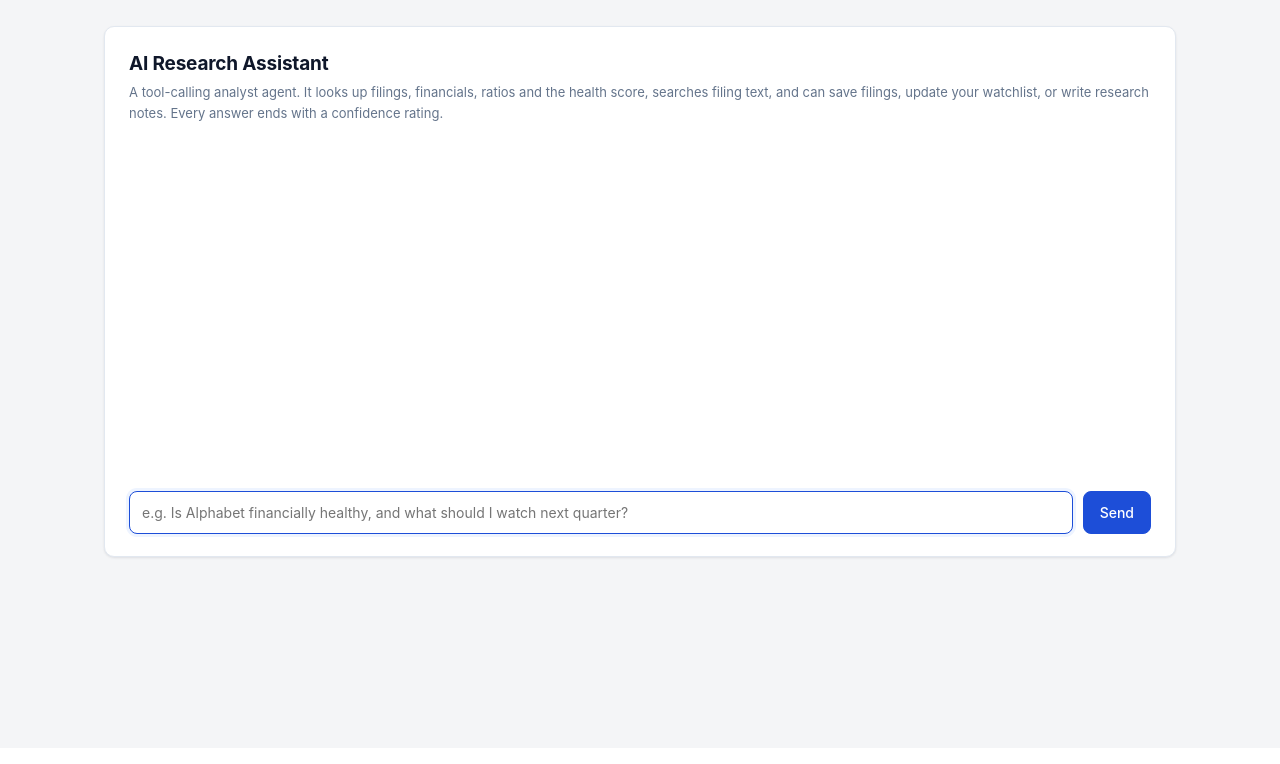
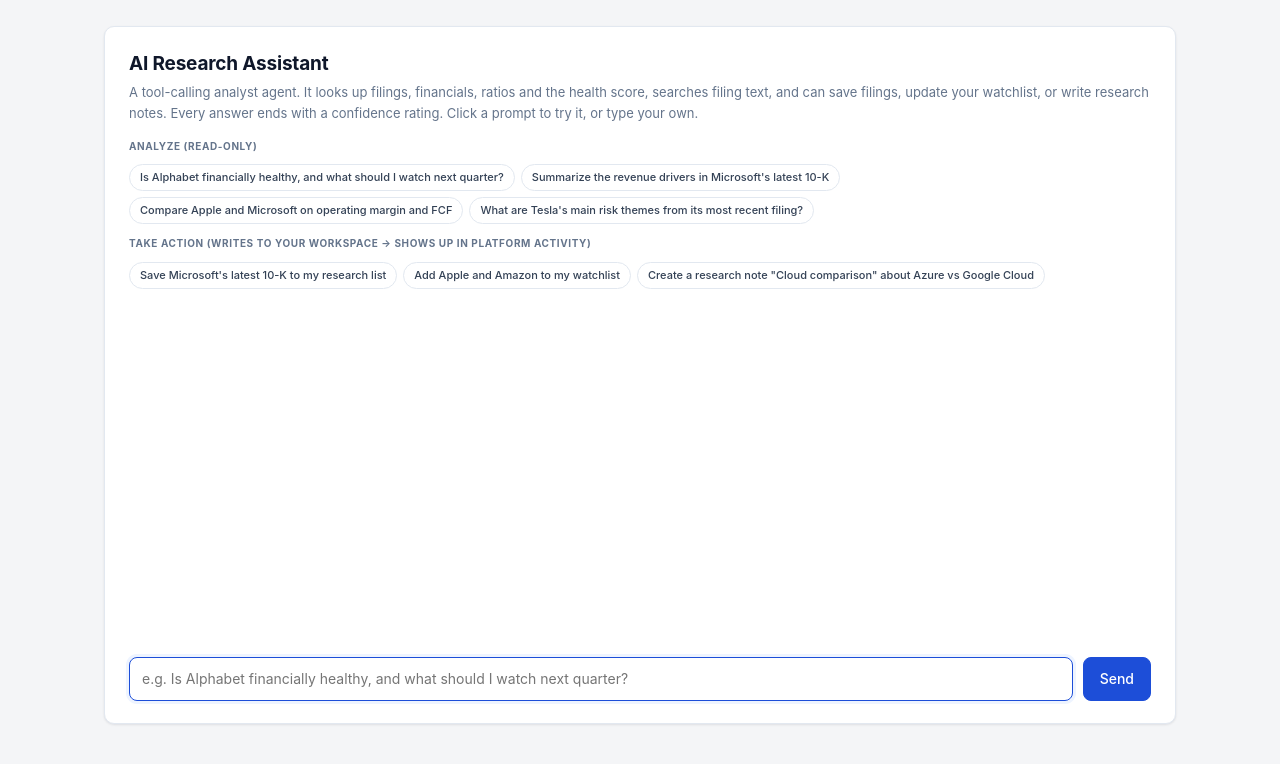
Before and after one commit to zdsteele/capstone, a Flask app: page /assistant in a window 1280 px wide. Shown: the part 52-816 px from the top of the page. Before the commit the page ends 612 px from the top, so only its background shows below. Run offline with Flask 3, Linux system fonts and the light colour scheme; the visitor is signed in with stand-in values (Sample User, id 1).

Commit message:
Research Assistant: clickable example prompts
Grouped chips above the chat — 4 read-only ("Analyze") + 3 write ("Take
action") prompts. Click fills the input and submits; the block hides once a
conversation starts. Makes it obvious what the agent can do and which prompts
exercise the Lakebase write loop.

Co-Authored-By: Claude Sonnet 5 <noreply@anthropic.com>

```diff
--- a/static/app.css
+++ b/static/app.css
@@ -292,6 +292,16 @@ table.grid.left td, table.grid.left th { text-align: left !important; white-spac
   font-size: 11px; padding: 4px 10px; border-radius: 999px;
   background: var(--panel); border: 1px solid var(--line); color: var(--ink-2);
 }
+button.chip { font-weight: 500; cursor: pointer; }
+button.chip:hover { background: var(--accent-soft); border-color: var(--accent); color: var(--accent-ink); }
+
+/* research-assistant example prompts */
+.suggest { margin: 2px 0 16px; }
+.suggest .lbl {
+  font-size: 10px; font-weight: 700; text-transform: uppercase; letter-spacing: .06em;
+  color: var(--muted); margin: 12px 0 6px;
+}
+.suggest .lbl:first-child { margin-top: 0; }
 
 /* ---------- company health ---------- */
 .healthhead {
--- a/templates/assistant.html
+++ b/templates/assistant.html
@@ -4,7 +4,24 @@
 {% block content %}
 <section class="pane chat">
   <h1>AI Research Assistant</h1>
-  <p class="sub">A tool-calling analyst agent. It looks up filings, financials, ratios and the health score, searches filing text, and can save filings, update your watchlist, or write research notes. Every answer ends with a confidence rating.</p>
+  <p class="sub">A tool-calling analyst agent. It looks up filings, financials, ratios and the health score, searches filing text, and can save filings, update your watchlist, or write research notes. Every answer ends with a confidence rating. Click a prompt to try it, or type your own.</p>
+
+  <div class="suggest" id="suggest">
+    <div class="lbl">Analyze (read-only)</div>
+    <div class="chips">
+      <button type="button" class="chip">Is Alphabet financially healthy, and what should I watch next quarter?</button>
+      <button type="button" class="chip">Summarize the revenue drivers in Microsoft's latest 10-K</button>
+      <button type="button" class="chip">Compare Apple and Microsoft on operating margin and FCF</button>
+      <button type="button" class="chip">What are Tesla's main risk themes from its most recent filing?</button>
+    </div>
+    <div class="lbl">Take action (writes to your workspace → shows up in Platform activity)</div>
+    <div class="chips">
+      <button type="button" class="chip">Save Microsoft's latest 10-K to my research list</button>
+      <button type="button" class="chip">Add Apple and Amazon to my watchlist</button>
+      <button type="button" class="chip">Create a research note "Cloud comparison" about Azure vs Google Cloud</button>
+    </div>
+  </div>
+
   <div id="log" class="chatlog"></div>
   <form id="chatform" class="chatbar">
     <input id="msg" placeholder="e.g. Is Alphabet financially healthy, and what should I watch next quarter?" autofocus />
@@ -48,10 +65,17 @@ function bubble(role, text, tools, confidence, confidenceReason) {
   log.scrollTop = log.scrollHeight;
 }
 
+const suggest = document.getElementById('suggest');
+suggest.querySelectorAll('.chip').forEach(b => b.addEventListener('click', () => {
+  msg.value = b.textContent.trim();
+  form.requestSubmit();
+}));
+
 form.addEventListener('submit', async (e) => {
   e.preventDefault();
   const text = msg.value.trim();
   if (!text) return;
+  suggest.hidden = true;
   bubble('user', text);
   msg.value = '';
   document.getElementById('send').disabled = true;
```
